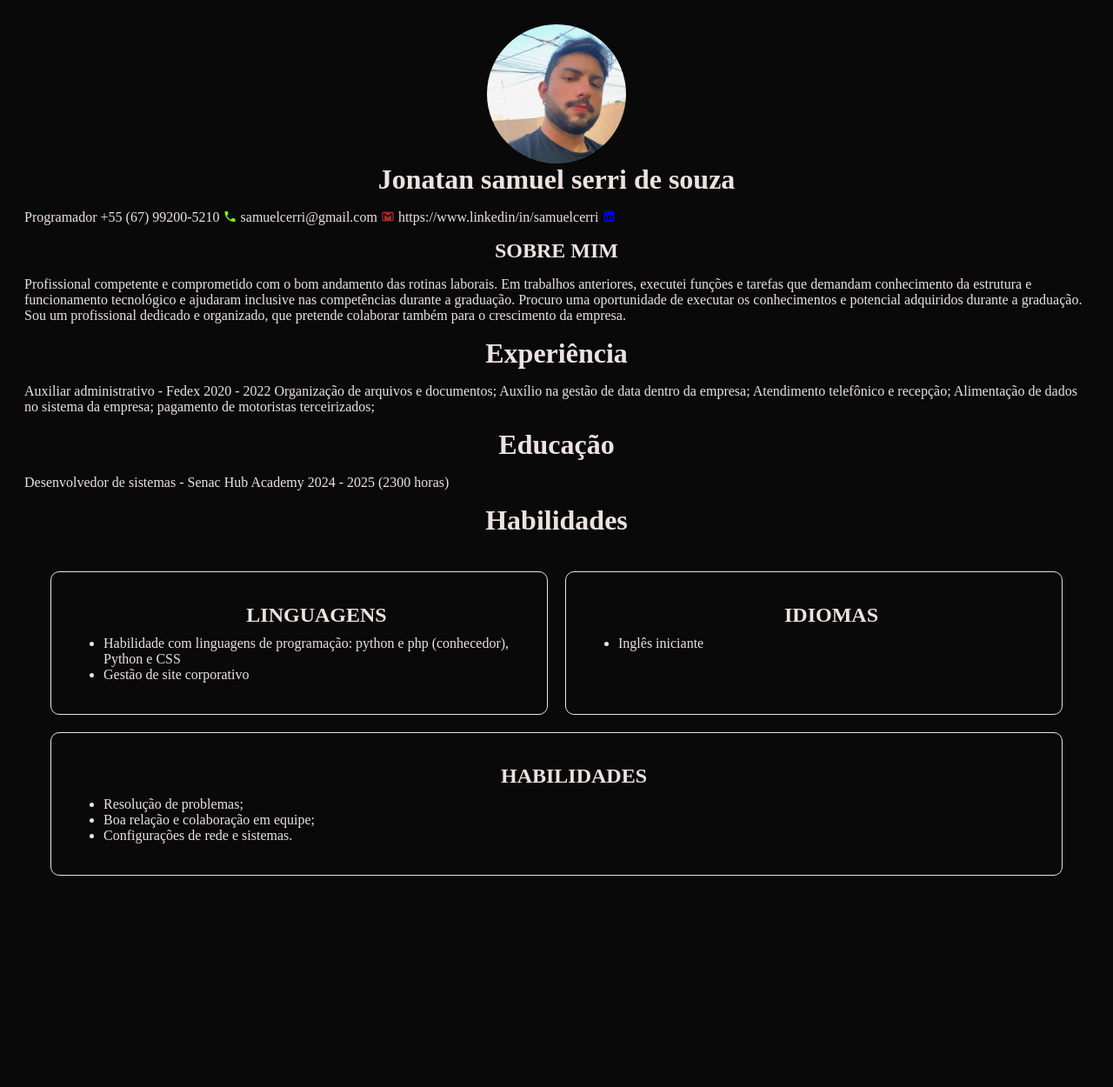
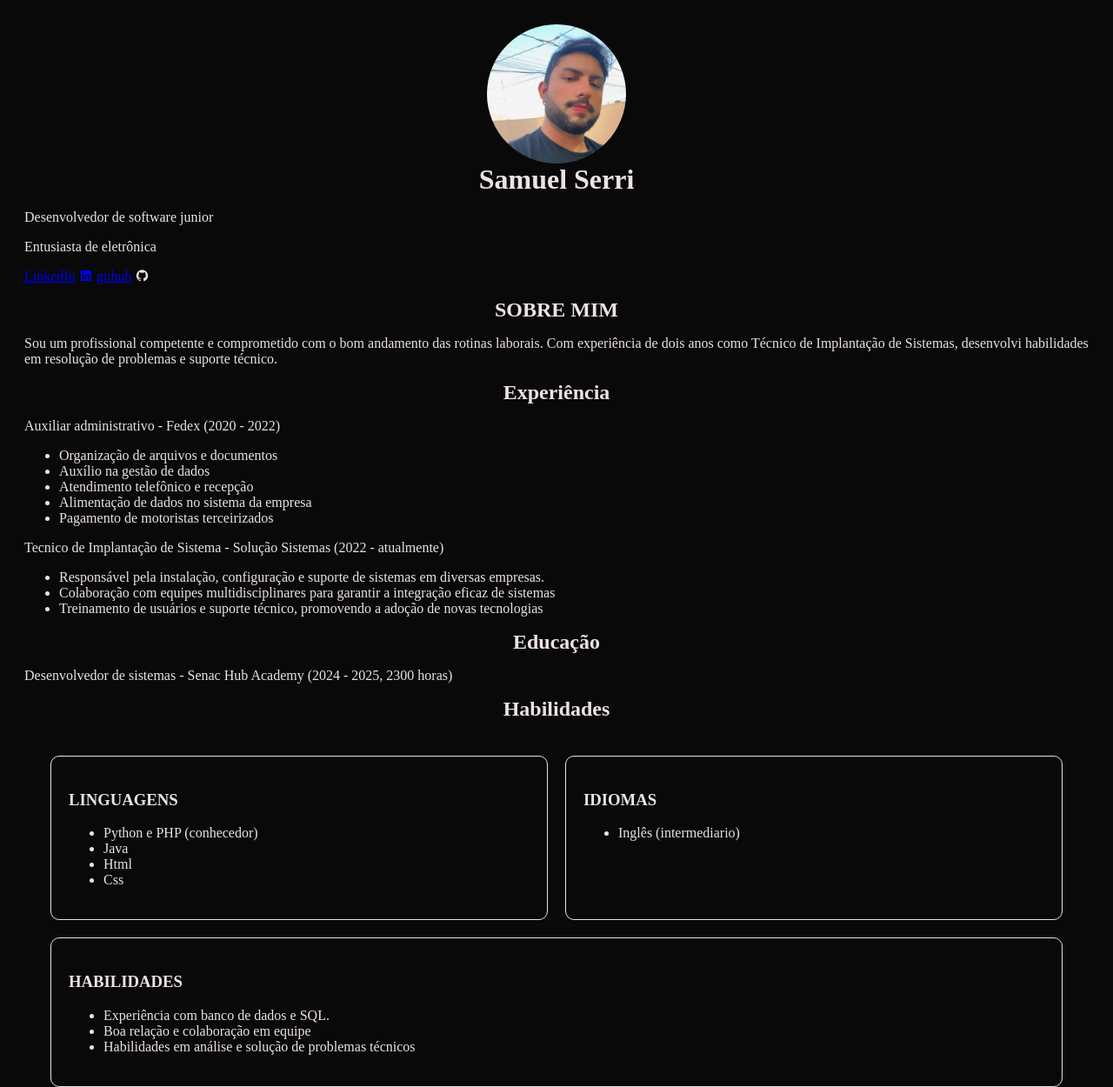
Before and after one commit to samuelserri/sobremim, a plain HTML site: page index.html in a window 1280 px wide. Shown: the whole page at 87% size. Before the commit the page ends 1065 px from the top, so only its background shows below. Drawn offline with Linux system fonts and the light colour scheme.

Commit message:
atualizando curriculo

```diff
--- a/index.html
+++ b/index.html
@@ -5,97 +5,70 @@
     <meta name="viewport" content="width=device-width, initial-scale=1.0">
     <title>PAGINA - PESSOAL</title>
     <link rel="stylesheet" href="style.css">
-    <link rel="import" href="component.html">
     <link rel="stylesheet" href="https://cdn.jsdelivr.net/npm/@mdi/font@7.4.47/css/materialdesignicons.min.css">
-    <link rel="stylesheet" href="https://cdn.jsdelivr.net/npm/@mdi/font@7.4.47/css/materialdesignicons.min.css">
-    <link rel="stylesheet" href="https://cdn.jsdelivr.net/npm/@mdi/font@7.4.47/css/materialdesignicons.min.css">
-
 </head>
-
+<body>
 
 <figure>
-    <img src="eu.jfif" alt="600px">
+    <img src="eu.jfif" alt="Foto de Jonatan Samuel Serri de Souza">
 </figure>
-<h1>Jonatan samuel serri de souza</h1>
+<h1>Samuel Serri</h1>
 
-<p>Programador
-
-    +55 (67) 99200-5210
-    <span class="mdi mdi-phone"></span>
-
-    samuelcerri@gmail.com <span class="mdi mdi-gmail"></span>
-    https://www.linkedin/in/samuelcerri <span class="mdi mdi-linkedin"></span></p>
-
-
-<h2>
-    SOBRE MIM
-</h2>
-
-<P>
-    Profissional competente e comprometido com o bom andamento das rotinas laborais. Em trabalhos anteriores, executei funções e tarefas que demandam conhecimento da estrutura e funcionamento tecnológico e ajudaram inclusive nas competências durante a graduação.
-
-Procuro uma oportunidade de executar os conhecimentos e potencial adquiridos durante a graduação. Sou um profissional dedicado e organizado, que pretende colaborar também para o crescimento da empresa.
-
-
-</P>
-
-<h1>Experiência</h1>
-
-<p>Auxiliar administrativo - Fedex
-
-    2020 - 2022
-
-    Organização de arquivos e documentos;
-    Auxílio na gestão de data dentro da empresa;
-    Atendimento telefônico e recepção;
-    Alimentação de dados no sistema da empresa;
-    pagamento de motoristas terceirizados;</p>
-
-<h1>Educação</h1>
-
+<p>Desenvolvedor de software junior</p>
+<p>Entusiasta de eletrônica</p>
 <p>
-    Desenvolvedor de sistemas - Senac Hub Academy
-
-    2024 - 2025 (2300 horas)
+    <a href="https://www.linkedin.com/in/samuelcerri" target="_blank">LinkedIn</a> <span class="mdi mdi-linkedin"></span>
+    <a href="https://github.com/samuelserri">github</a> <span class="mdi mdi-github"></span>
 </p>
 
-<h1>Habilidades</h1>
+<h2>SOBRE MIM</h2>
+<p>Sou um profissional competente e comprometido com o bom andamento das rotinas laborais. Com experiência de dois anos como Técnico de Implantação de Sistemas, desenvolvi habilidades em resolução de problemas e suporte técnico.</p>
 
+<h2>Experiência</h2>
+<p>Auxiliar administrativo - Fedex (2020 - 2022)</p>
+<ul>
+    <li>Organização de arquivos e documentos</li>
+    <li>Auxílio na gestão de dados</li>
+    <li>Atendimento telefônico e recepção</li>
+    <li>Alimentação de dados no sistema da empresa</li>
+    <li>Pagamento de motoristas terceirizados</li>
+</ul>
+<p>Tecnico de Implantação de Sistema - Solução Sistemas (2022 - atualmente)</p>
+<ul>
+    <li>Responsável pela instalação, configuração e suporte de sistemas em diversas empresas.</li>
+    <li>Colaboração com equipes multidisciplinares para garantir a integração eficaz de sistemas</li>
+    <li>Treinamento de usuários e suporte técnico, promovendo a adoção de novas tecnologias</li>
+</ul>
+
+<h2>Educação</h2>
+<p>Desenvolvedor de sistemas - Senac Hub Academy (2024 - 2025, 2300 horas)</p>
+
+<h2>Habilidades</h2>
 <div class="cardcontainer">
     <div class="card">
+        <h3>LINGUAGENS</h3>
         <ul>
-            <h2>LINGUAGENS</h2>
-            <li>Habilidade com linguagens de programação: python e php (conhecedor), Python e CSS </li>
-            <li>Gestão de site corporativo
+            <li>Python e PHP (conhecedor)</li>
+            <li>Java</li>
+            <li>Html</li>
+            <li>Css</li>
         </ul>
     </div>
     <div class="card">
+        <h3>IDIOMAS</h3>
         <ul>
-            <h2>IDIOMAS</h2>
-            <li>Inglês iniciante
-
+            <li>Inglês (intermediario)</li>
         </ul>
     </div>
-
     <div class="card">
+        <h3>HABILIDADES</h3>
         <ul>
-            <h2>HABILIDADES</h2>
-            <li>Resolução de problemas;
-
-            <li>Boa relação e colaboração em equipe;
-
-            <li>Configurações de rede e sistemas.
+            <li>Experiência com banco de dados e SQL.</li>
+            <li>Boa relação e colaboração em equipe</li>
+            <li>Habilidades em análise e solução de problemas técnicos</li>
         </ul>
+    </div>
 </div>
-
-
-
-
-
-
-
-
-<body>
 
 </body>
 </html>
```
